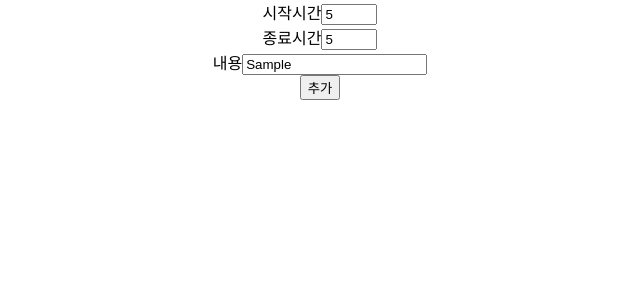
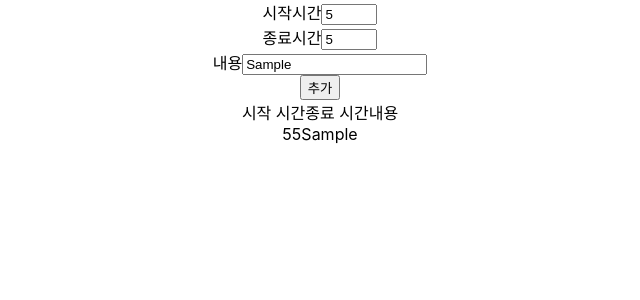
Before and after one commit to dev-song/twenty-four, a React (Create React App) app: page / in a window 1280 px wide. Both pictures are taken after typing "5", "5", "Sample" into the empty fields and a click on the input "추가". Shown: the top 300 px of the page, without its empty margins (320-960 px from the left). Built offline with nearby package versions, Linux system fonts and the light colour scheme.

Commit message:
Feat: add a TimeList component for displaying current schedule

```diff
--- a/src/components/Scheduler.js
+++ b/src/components/Scheduler.js
@@ -1,5 +1,6 @@
 import React from 'react';
 import TimeForm from './TimeForm';
+import TimeList from './TimeList';
 
 class Scheduler extends React.Component {
   constructor() {
@@ -39,11 +40,12 @@ class Scheduler extends React.Component {
   }
 
   render() {
-    console.log(this.state.schedule);
-
     return (
-      <TimeForm addSchedule={this.addSchedule} />
-    )
+      <div className='scheduler'>
+        <TimeForm addSchedule={this.addSchedule} />
+        <TimeList schedule={this.state.schedule} />
+      </div>
+    );
   }
 }
 
--- /dev/null
+++ b/src/components/TimeList.js
@@ -0,0 +1,25 @@
+import React from 'react';
+
+function TimeList({ schedule }) {
+  console.log(schedule);
+
+  return (
+    <div className='time-list'>
+      <div className='time-list__legends'>
+        <span className='legends__start-time'>시작 시간</span>
+        <span className='legends__end-time'>종료 시간</span>
+        <span className='legends__todo'>내용</span>
+      </div>
+
+      {schedule.map(({ startTime, endTime, todo }, index) => (
+        <div key={index} className='time-list__item'>
+          <span className='item__start-time'>{startTime}</span>
+          <span className='item__end-time'>{endTime}</span>
+          <span className='item__todo'>{todo}</span>
+        </div>
+      ))}
+    </div>
+  );
+}
+
+export default TimeList;
```
